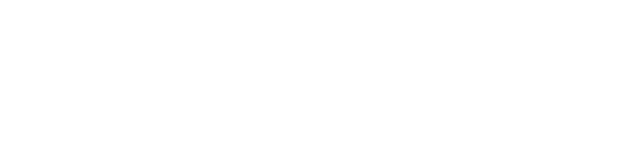
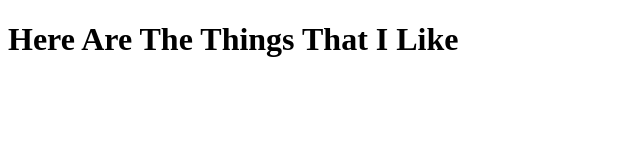
Before and after one commit to Kipkorir-Gideon/Prep, a plain HTML site: page my-favorite-things.html in a window 1280 px wide. Shown: the whole page, without its empty margins (0-640 px from the left). Drawn offline with Linux system fonts and the light colour scheme.

Commit message:
Add a heading.

```diff
--- a/my-favorite-things.html
+++ b/my-favorite-things.html
@@ -3,4 +3,7 @@
     <head>
         <title>My Favorite Things</title>
     </head>
+    <body>
+        <h1>Here Are The Things That I Like</h1>
+    </body>
 </html>
```
